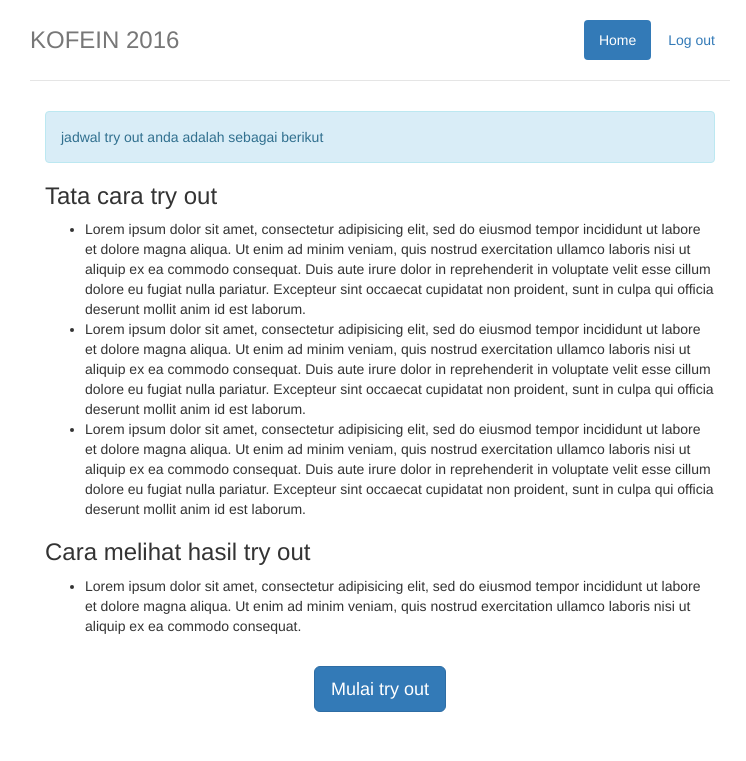
After one commit to jojoarianto/mockup_kofein, a CodeIgniter app: page /tryout/index.php/login/home in a window 1280 px wide. The commit adds this page. Shown: the top 761 px of the page, without its empty margins (260-1006 px from the left). Run offline with CodeIgniter, Linux system fonts and the light colour scheme; some libraries are stand-ins or nearby versions.

Commit message:
page home and pengumuman

```diff
--- a/application/controllers/Login.php
+++ b/application/controllers/Login.php
@@ -15,4 +15,18 @@ class Login extends CI_Controller {
 		$this->load->view('register/index_content');
 		$this->load->view('footer');
 	}
+
+	public function home(){
+		$this->load->view('pre_header');
+		$this->load->view('header');
+		$this->load->view('home/index_content');
+		$this->load->view('footer');
+	}
+
+	public function pengumuman_pending(){
+		$this->load->view('pre_header');
+		$this->load->view('header');
+		$this->load->view('home/pengumuman_pending');
+		$this->load->view('footer');
+	}
 }
--- /dev/null
+++ b/application/views/header.php
@@ -0,0 +1,11 @@
+<div class="container">
+	<div class="header clearfix">
+        <nav>
+          <ul class="nav nav-pills pull-right">
+            <li role="presentation" class="active"><a href="#">Home</a></li>
+            <li role="presentation"><a href="#">Log out</a></li>
+          </ul>
+        </nav>
+        <h3 class="text-muted">KOFEIN 2016</h3>
+	</div>
+</div>
--- /dev/null
+++ b/application/views/home/index_content.php
@@ -0,0 +1,43 @@
+    <div class="container">
+      <div class="row-fluid">
+        <div class="col-md-12">
+          <div class="alert alert-info">
+            jadwal try out anda adalah sebagai berikut
+          </div>
+
+          <h3>Tata cara try out</h3>
+          <ul>
+            <li>Lorem ipsum dolor sit amet, consectetur adipisicing elit, sed do eiusmod
+            tempor incididunt ut labore et dolore magna aliqua. Ut enim ad minim veniam,
+            quis nostrud exercitation ullamco laboris nisi ut aliquip ex ea commodo
+            consequat. Duis aute irure dolor in reprehenderit in voluptate velit esse
+            cillum dolore eu fugiat nulla pariatur. Excepteur sint occaecat cupidatat non
+            proident, sunt in culpa qui officia deserunt mollit anim id est laborum.</li>
+            <li>Lorem ipsum dolor sit amet, consectetur adipisicing elit, sed do eiusmod
+            tempor incididunt ut labore et dolore magna aliqua. Ut enim ad minim veniam,
+            quis nostrud exercitation ullamco laboris nisi ut aliquip ex ea commodo
+            consequat. Duis aute irure dolor in reprehenderit in voluptate velit esse
+            cillum dolore eu fugiat nulla pariatur. Excepteur sint occaecat cupidatat non
+            proident, sunt in culpa qui officia deserunt mollit anim id est laborum.</li>
+            <li>Lorem ipsum dolor sit amet, consectetur adipisicing elit, sed do eiusmod
+            tempor incididunt ut labore et dolore magna aliqua. Ut enim ad minim veniam,
+            quis nostrud exercitation ullamco laboris nisi ut aliquip ex ea commodo
+            consequat. Duis aute irure dolor in reprehenderit in voluptate velit esse
+            cillum dolore eu fugiat nulla pariatur. Excepteur sint occaecat cupidatat non
+            proident, sunt in culpa qui officia deserunt mollit anim id est laborum.</li>
+          </ul>
+          <h3>Cara melihat hasil try out</h3>
+          <ul>
+            <li>Lorem ipsum dolor sit amet, consectetur adipisicing elit, sed do eiusmod
+            tempor incididunt ut labore et dolore magna aliqua. Ut enim ad minim veniam,
+            quis nostrud exercitation ullamco laboris nisi ut aliquip ex ea commodo
+            consequat.</li>
+          </ul>
+          <br>
+          <div class="text-center">
+            <button type="submit" class="btn btn-primary btn-lg">Mulai try out</button>
+          </div>
+          <div style="margin-bottom:50px"></div>
+        </div>
+      </div>
+    </div>
--- a/assets/css/kofein-custom.css
+++ b/assets/css/kofein-custom.css
@@ -79,3 +79,6 @@ body {
 }
 
 /* this is my own css*/
+.downspace {
+  margin-bottom: 30px;
+}
```
Also changed, not shown: application/views/home/pengumuman_pending.php (added, +26 -0 lines), application/views/register/index_content.php (+6 -8 lines).
